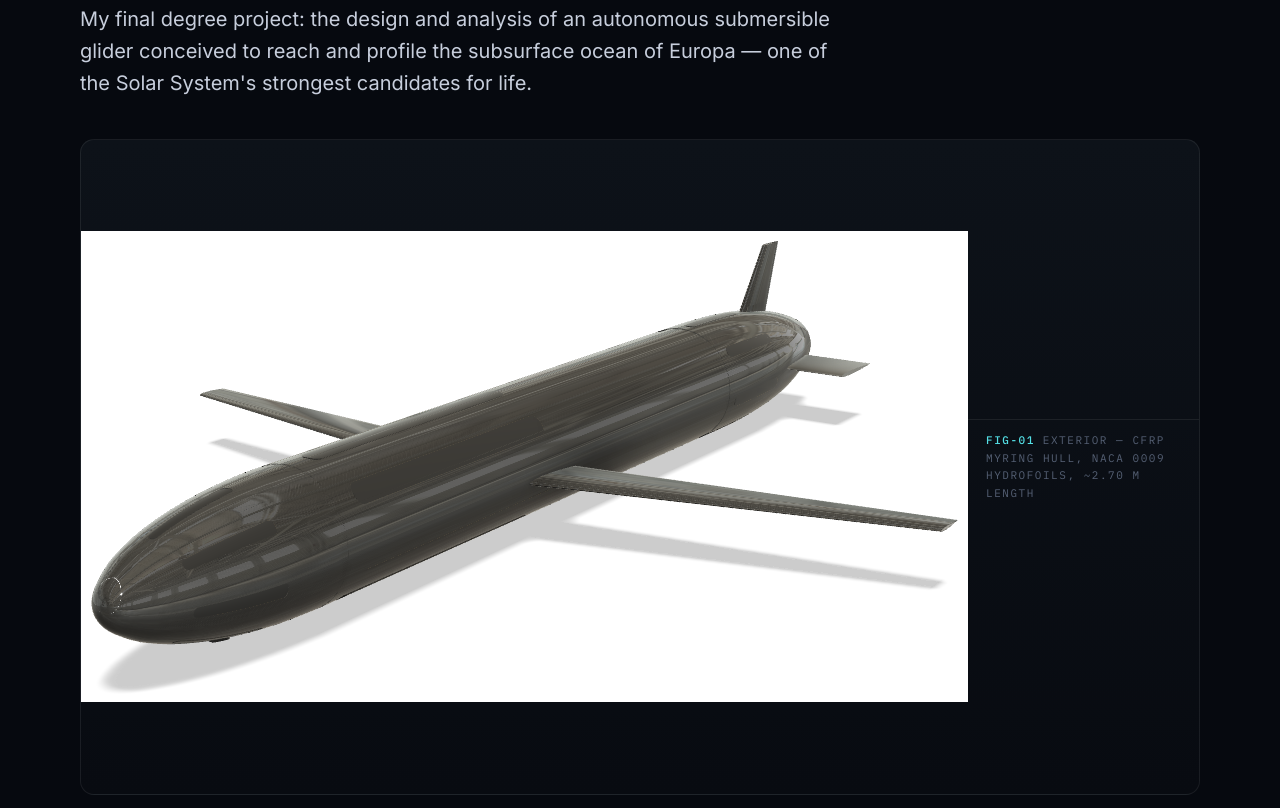
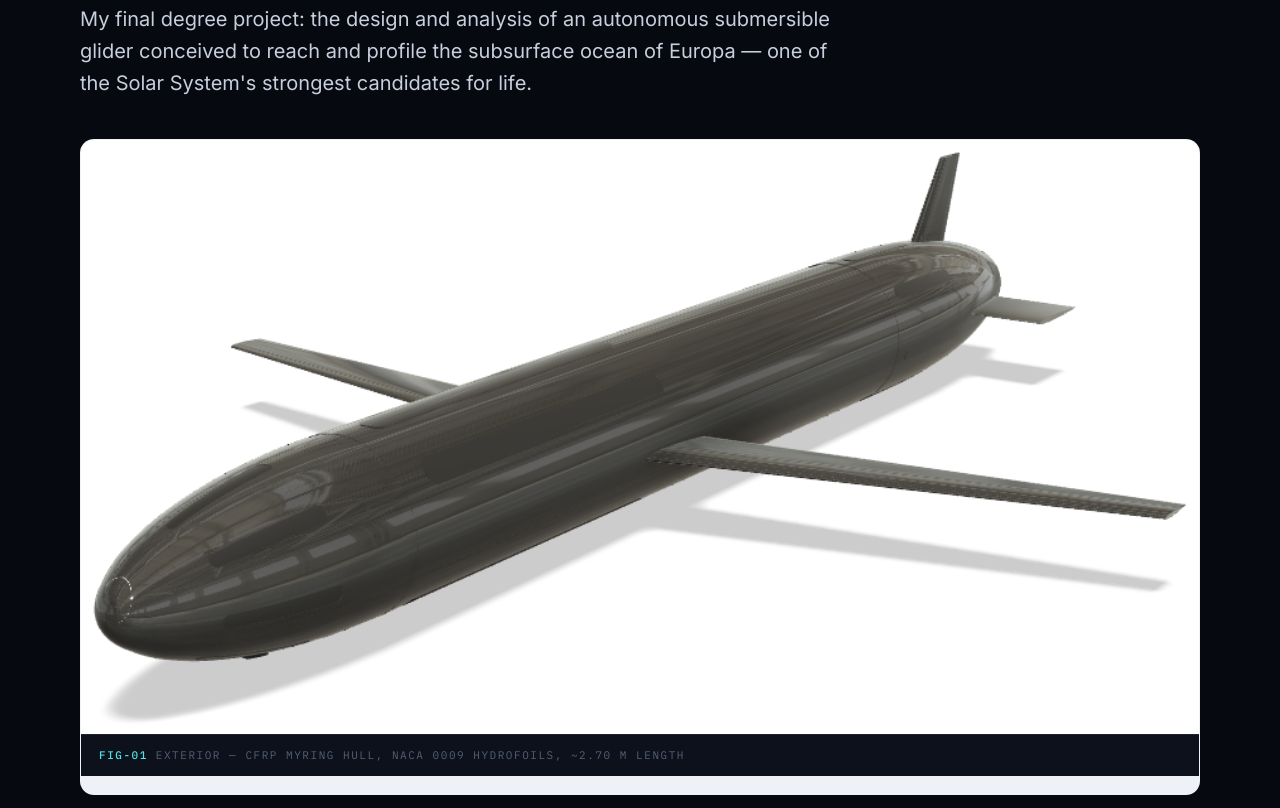
Before and after one commit to sebastianabelloc/sebastianabelloc.github.io, a plain HTML site: page sephar.html in a window 1280 px wide. Shown: the part 352-1160 px from the top of the page. Drawn offline with Linux system fonts and the light colour scheme.

Commit message:
V 1.2.1
Fix de formato de imagenes.

```diff
--- a/style.css
+++ b/style.css
@@ -155,11 +155,10 @@ footer .wrap{display:flex;justify-content:space-between;gap:14px;flex-wrap:wrap;
 .pp-sec li{font-size:16px;color:#C6CDDB;padding:11px 0 11px 24px;position:relative;border-bottom:1px solid var(--line);}
 .pp-sec li:last-child{border-bottom:none;}
 .pp-sec li::before{content:"▸";position:absolute;left:0;color:var(--cyan);}
-.pp-figure{margin:0 0 40px;border:1px solid var(--line);border-radius:14px;background:var(--panel);overflow:hidden;}
-.pp-figure.hero{background:linear-gradient(180deg,#0d1219 0%,#080b11 100%);}
-.pp-figure img{display:block;width:100%;height:auto;}
-.pp-figure figcaption{font-family:var(--mono);font-size:11px;letter-spacing:0.14em;text-transform:uppercase;color:var(--faint);padding:12px 18px;border-top:1px solid var(--line);}
-.pp-figure figcaption b{color:var(--cyan);font-weight:500;margin-right:8px;}
+.pp-figure{display:block;margin:0 0 40px;padding:0;border:1px solid var(--line);border-radius:14px;background:#EEF1F5;overflow:hidden;}
+.pp-figure > img{display:block;width:100%;height:auto;margin:0;background:#EEF1F5;}
+.pp-figure > figcaption{display:block;width:100%;box-sizing:border-box;font-family:var(--mono);font-size:11px;letter-spacing:0.14em;text-transform:uppercase;color:var(--faint);padding:12px 18px;background:var(--panel);border-top:1px solid var(--line);}
+.pp-figure > figcaption b{color:var(--cyan);font-weight:500;margin-right:8px;}
 .pp-sec .pp-figure{margin-top:20px;}
 .pp-stack{display:flex;flex-wrap:wrap;gap:8px;margin:36px 0 0;}
 .pp-actions{display:flex;flex-wrap:wrap;gap:12px;margin:44px 0 0;align-items:center;}
```
